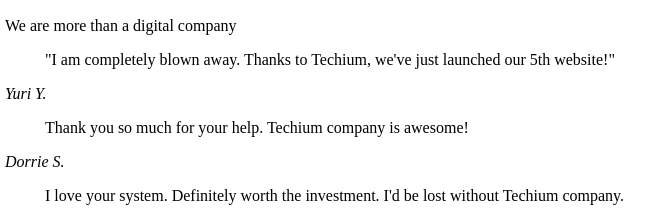
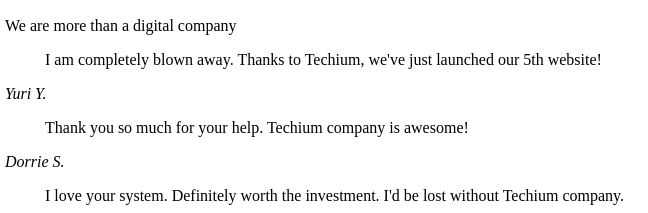
Before and after one commit to soniangn/holbertonschool-web_front_end, a plain HTML site: page html_advanced/29-index.html in a window 1280 px wide. Shown: the part 1976-2189 px from the top of the page, 3-651 px from the left. Drawn offline with Linux system fonts and the light colour scheme.

Commit message:
added testimonials

```diff
--- a/html_advanced/29-index.html
+++ b/html_advanced/29-index.html
@@ -135,7 +135,7 @@
                                 <p>We are more than a digital company</p>
                             </header>
                             <div>
-                                <article><blockquote>"I am completely blown away. Thanks to Techium, we've just launched our 5th website!"</blockquote><cite>Yuri Y.</cite></article>
+                                <article><blockquote>I am completely blown away. Thanks to Techium, we've just launched our 5th website!</blockquote><cite>Yuri Y.</cite></article>
                                 <article><blockquote>Thank you so much for your help. Techium company is awesome!</blockquote><cite>Dorrie S.</cite></article>
                                 <article><blockquote>I love your system. Definitely worth the investment. I'd be lost without Techium company.</blockquote><cite>Sven H.</cite></article>
                             </div>
```
